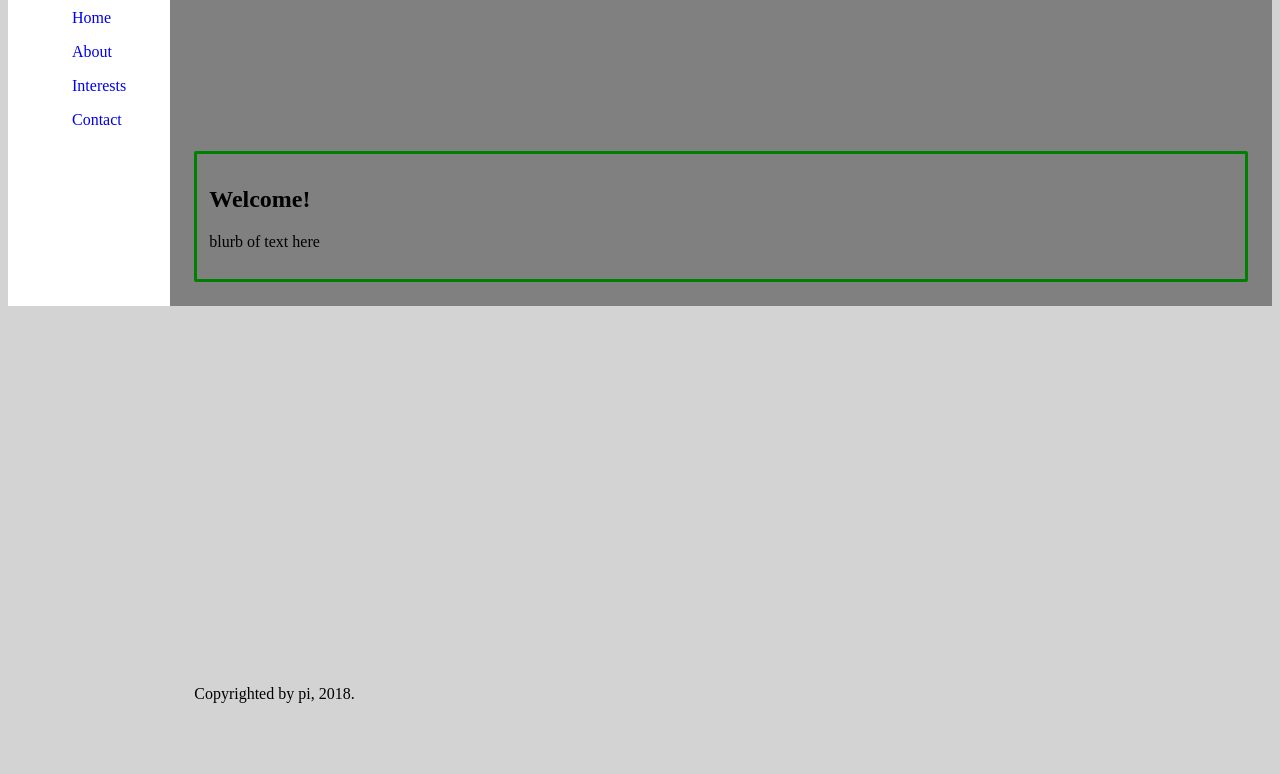
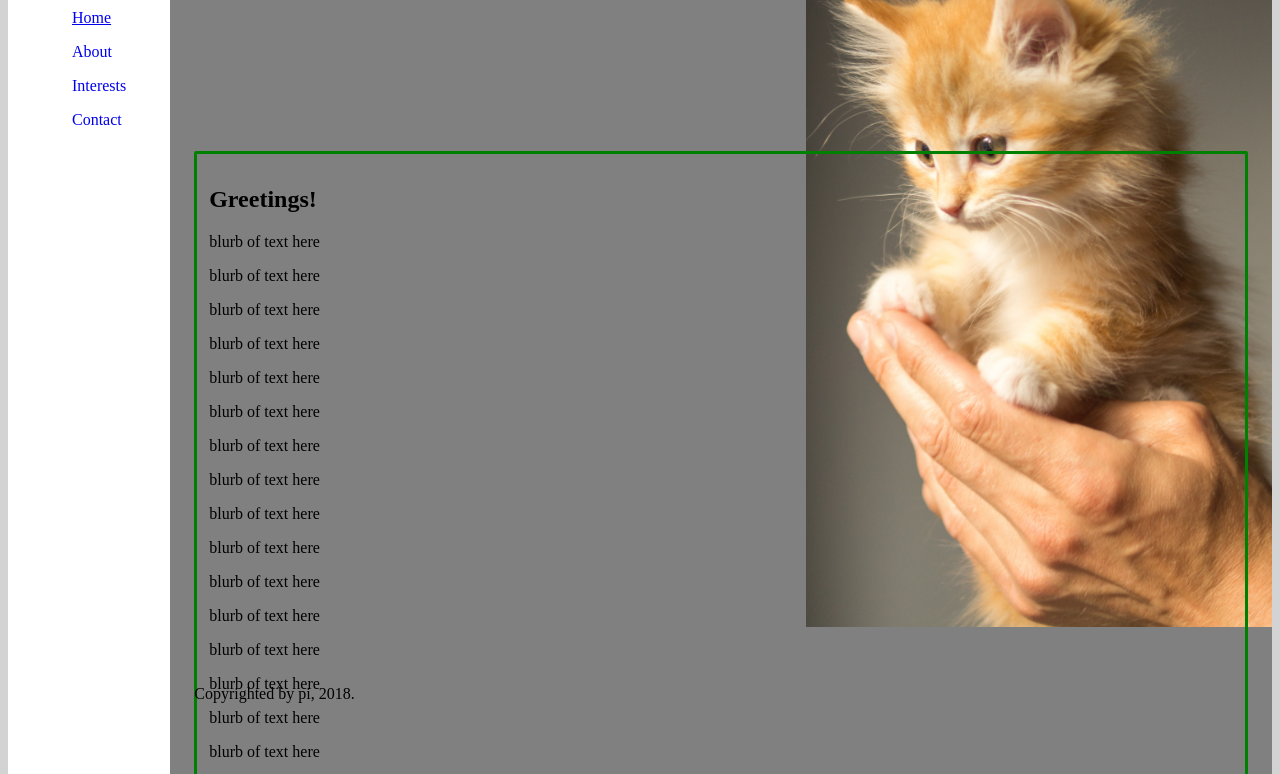
Before and after one commit to Piyobee/personal-site, a plain HTML site: page index.html in a window 1280 px wide. Shown: the part 81-855 px from the top of the page. Before the commit the page ends 800 px from the top, so only its background shows below. Drawn offline with Linux system fonts and the light colour scheme.

Commit message:
kitten image index css

```diff
--- a/index.html
+++ b/index.html
@@ -9,16 +9,14 @@
 </head>
 
 <body>
-  <!-- <div class="hero-bg">
-</div> -->
 <div class="nav-ribbon">
 <header>
   <!-- <div class="top-nav"> -->
     <p class="text-logo">PI LOGO</p>
     <nav>
       <ul>
-        <li><a href="index.html">Home</a></li>
-        <li><a class="current" href="about.html">About</a></li>
+        <li><a class="current" href="index.html">Home</a></li>
+        <li><a href="about.html">About</a></li>
         <li><a href="interests.html">Interests</a></li>
         <li><a href="contact.html">Contact</a></li>
       </ul>
@@ -30,9 +28,29 @@
 
 <div class="main-content">
 <div class="greeting-div">
-  <h2>Welcome!</h2>
+  <h2>Greetings!</h2>
   <p>blurb of text here</p>
+
+
+  <p>blurb of text here</p>
+  <p>blurb of text here</p>
+  <p>blurb of text here</p>
+  <p>blurb of text here</p>
+  <p>blurb of text here</p>
+  <p>blurb of text here</p>
+  <p>blurb of text here</p>
+  <p>blurb of text here</p>
+  <p>blurb of text here</p>
+  <p>blurb of text here</p>
+  <p>blurb of text here</p>
+  <p>blurb of text here</p>  <p>blurb of text here</p>
+    <p>blurb of text here</p>
+    <p>blurb of text here</p>
+    <p>blurb of text here</p>
+    <p>blurb of text here</p>
 </div>
+
+<!-- <img src="images/kitten.jpg" alt="adorable small kitten"> -->
 
 <footer>
   <p>Copyrighted by pi, 2018.</p>
--- a/styles/style.css
+++ b/styles/style.css
@@ -11,6 +11,11 @@ body {
 .nav-ribbon nav {
   margin-right: 20px;
 }
+
+.current {
+  text-decoration: underline;
+}
+
 nav li {
   list-style-type: none;
   padding: 8px 0;
@@ -32,6 +37,10 @@ h1 {
   flex: 2;
   background-color: gray;
   padding: 24px;
+  background-image: url("../images/kitten.jpg");
+  background-size: auto 700px;
+  background-repeat: no-repeat;
+  background-position: right top;
 }
 
 .greeting-div {
@@ -40,7 +49,14 @@ h1 {
   border-style: solid;
  border-radius: 2px;
  border-color: green;
+ background-image: none;
 }
+
+/*img {
+  position: relative;
+  top: 0;
+  right: 0;
+}*/
 
 footer {
   position: absolute;
```
Also changed, not shown: images/kitten.jpg (added).
